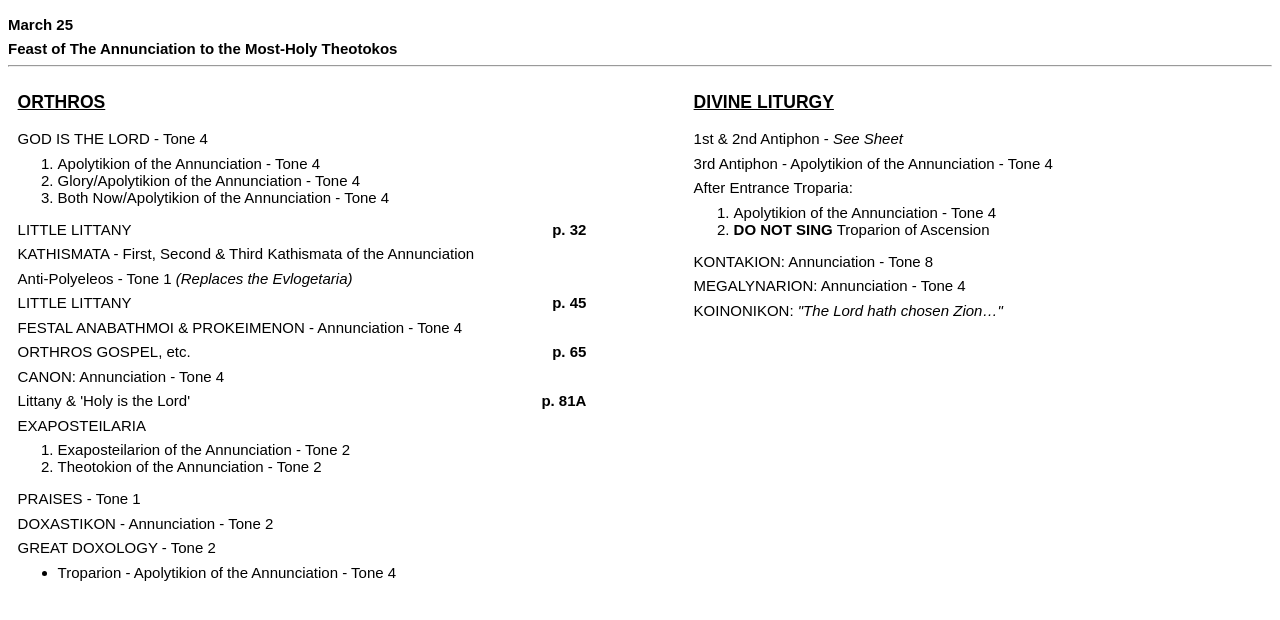
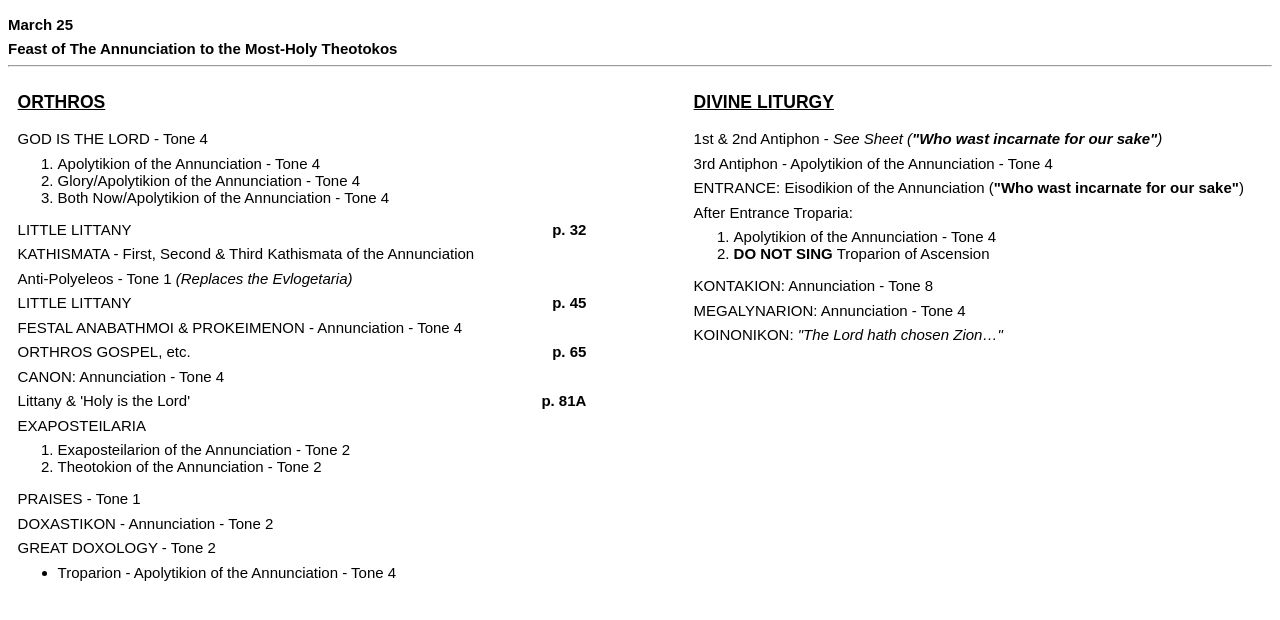
Before and after one commit to JPry/choir-guides, a Jekyll site: the page built from _feasts/the-annunciation-to-the-most-holy-theotokos.md, in a window 1280 px wide. Shown: the top 620 px of the page. Built offline with Jekyll 4.4.1, drawn with Linux system fonts in a browser that asks for light colours; part of the change alters nothing that is shown.

Commit message:
Update the guide for Annunciation

```diff
--- a/_feasts/the-annunciation-to-the-most-holy-theotokos.md
+++ b/_feasts/the-annunciation-to-the-most-holy-theotokos.md
@@ -4,10 +4,7 @@ when: March 25
 
 # Orthros
 god_is_the_lord: 4
-apolytikion:
-    - Apolytikion of the Annunciation - Tone 4
-    - Glory/Apolytikion of the Annunciation - Tone 4
-    - Both Now/Apolytikion of the Annunciation - Tone 4
+festal_apolytikion: Apolytikion of the Annunciation - Tone 4
 
 kathismata: First, Second & Third Kathismata of the Annunciation
 evlogetaria: Anti-Polyeleos - Tone 1
@@ -24,8 +21,9 @@ great_doxology: 2
 troparion: Apolytikion of the Annunciation - Tone 4
 
 # Divine Liturgy
-antiphon_12: See Sheet
+antiphon_12: See Sheet (**"Who wast incarnate for our sake"**)
 antiphon_3: Apolytikion of the Annunciation - Tone 4
+entrance: Eisodikion of the Annunciation (**"Who wast incarnate for our sake"**)
 post_entrance:
     - Apolytikion of the Annunciation - Tone 4
 
```
